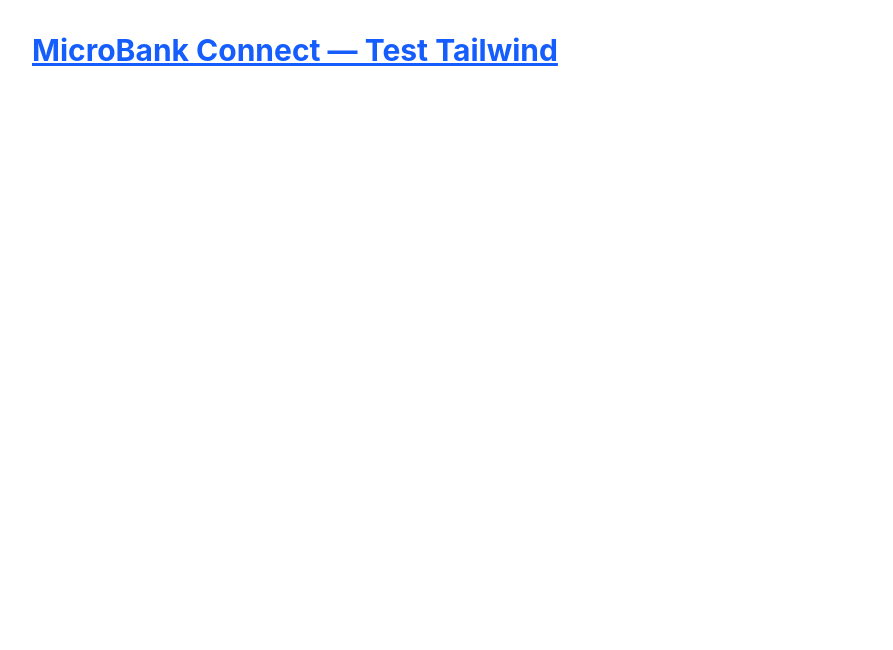
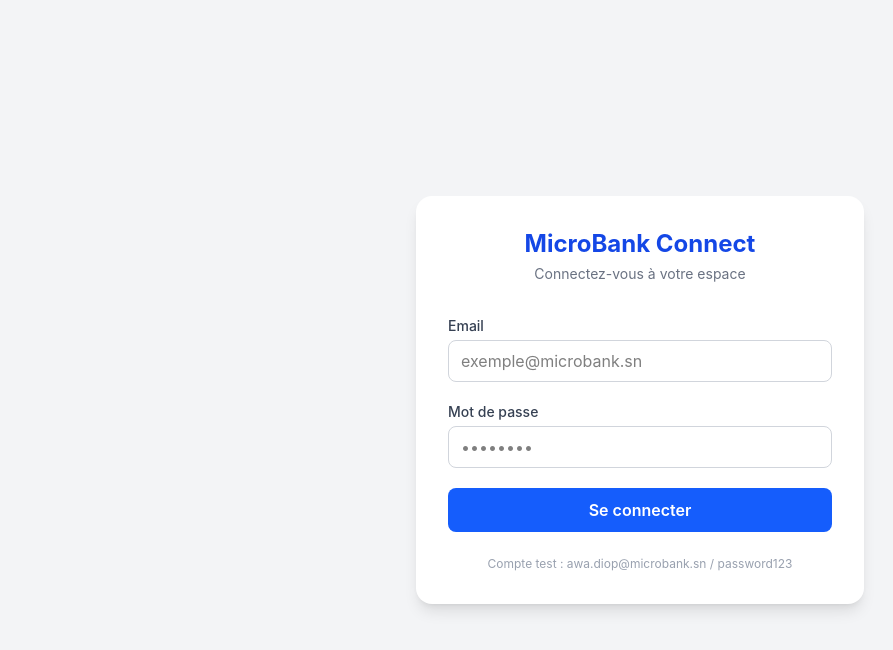
Before and after one commit to SeydinaHB/microbank-connect, an Angular app: page /auth/login in a window 1280 px wide. Before the commit this address led to /. Shown: the top 650 px of the page, without its empty margins (0-893 px from the left). Built offline with nearby package versions, Linux system fonts and the light colour scheme.

Commit message:
Implement authentication module: AuthService, guards, interceptor, login component

```diff
--- a/src/app/app.config.ts
+++ b/src/app/app.config.ts
@@ -1,12 +1,15 @@
 import { ApplicationConfig, provideBrowserGlobalErrorListeners, provideZoneChangeDetection } from '@angular/core';
 import { provideRouter } from '@angular/router';
+import { provideHttpClient, withInterceptors } from '@angular/common/http';
 
 import { routes } from './app.routes';
+import { authInterceptor } from './core/interceptors/auth.interceptor';
 
 export const appConfig: ApplicationConfig = {
   providers: [
     provideBrowserGlobalErrorListeners(),
     provideZoneChangeDetection({ eventCoalescing: true }),
-    provideRouter(routes)
+    provideRouter(routes),
+    provideHttpClient(withInterceptors([authInterceptor]))
   ]
 };
--- a/src/app/app.html
+++ b/src/app/app.html
@@ -1,3 +1 @@
-<h1 class="text-3xl font-bold text-blue-600 underline p-8">
-  MicroBank Connect — Test Tailwind
-</h1>
+<router-outlet />
--- a/src/app/app.routes.ts
+++ b/src/app/app.routes.ts
@@ -1,3 +1,25 @@
 import { Routes } from '@angular/router';
+import { authGuard } from './core/guards/auth.guard';
 
-export const routes: Routes = [];
+export const routes: Routes = [
+  {
+    path: 'auth/login',
+    loadComponent: () =>
+      import('./features/auth/login/login.component').then(m => m.LoginComponent)
+  },
+  {
+    path: 'dashboard',
+    canActivate: [authGuard],
+    loadComponent: () =>
+      import('./features/dashboard/dashboard.component').then(m => m.DashboardComponent)
+  },
+  {
+    path: '',
+    pathMatch: 'full',
+    redirectTo: 'dashboard'
+  },
+  {
+    path: '**',
+    redirectTo: 'dashboard'
+  }
+];
--- /dev/null
+++ b/src/app/core/guards/auth.guard.ts
@@ -0,0 +1,15 @@
+import { inject } from '@angular/core';
+import { CanActivateFn, Router } from '@angular/router';
+import { AuthService } from '../services/auth.service';
+
+export const authGuard: CanActivateFn = () => {
+  const authService = inject(AuthService);
+  const router = inject(Router);
+
+  if (authService.isAuthenticated()) {
+    return true;
+  }
+
+  router.navigate(['/auth/login']);
+  return false;
+};
--- /dev/null
+++ b/src/app/core/guards/role.guard.ts
@@ -0,0 +1,22 @@
+import { inject } from '@angular/core';
+import { CanActivateFn, Router } from '@angular/router';
+import { AuthService } from '../services/auth.service';
+import { Role } from '../models/user.model';
+
+export function roleGuard(allowedRoles: Role[]): CanActivateFn {
+  return () => {
+    const authService = inject(AuthService);
+    const router = inject(Router);
+
+    const userRole = authService.userRole();
+
+    if (userRole && allowedRoles.includes(userRole)) {
+      return true;
+    }
+
+    // Utilisateur connecté mais pas autorisé pour cette route -> retour au dashboard
+    // Utilisateur non connecté -> vers le login
+    router.navigate([userRole ? '/dashboard' : '/auth/login']);
+    return false;
+  };
+}
--- /dev/null
+++ b/src/app/core/interceptors/auth.interceptor.ts
@@ -0,0 +1,23 @@
+import { HttpInterceptorFn } from '@angular/common/http';
+import { inject } from '@angular/core';
+import { catchError, throwError } from 'rxjs';
+import { AuthService } from '../services/auth.service';
+
+export const authInterceptor: HttpInterceptorFn = (req, next) => {
+  const authService = inject(AuthService);
+  const token = authService.getToken();
+
+  const clonedReq = token
+    ? req.clone({ setHeaders: { Authorization: `Bearer ${token}` } })
+    : req;
+
+  return next(clonedReq).pipe(
+    catchError((error) => {
+      if (error.status === 401) {
+        authService.logout();
+      }
+      console.error('Erreur HTTP interceptée :', error.status, error.message);
+      return throwError(() => error);
+    })
+  );
+};
--- /dev/null
+++ b/src/app/core/services/auth.service.ts
@@ -0,0 +1,67 @@
+import { Injectable, signal, computed } from '@angular/core';
+import { HttpClient } from '@angular/common/http';
+import { Router } from '@angular/router';
+import { Observable, tap } from 'rxjs';
+import { User, AuthResponse, Role } from '../models/user.model';
+
+const API_URL = 'http://localhost:3001';
+const TOKEN_KEY = 'microbank_token';
+const USER_KEY = 'microbank_user';
+
+@Injectable({ providedIn: 'root' })
+export class AuthService {
+  // Signal privé contenant l'utilisateur connecté (ou null si déconnecté)
+  private currentUserSignal = signal<User | null>(this.loadUserFromStorage());
+
+  // Exposé en lecture seule aux composants
+  currentUser = this.currentUserSignal.asReadonly();
+
+  // Signals dérivés (computed) très pratiques pour les templates et les guards
+  isAuthenticated = computed(() => this.currentUserSignal() !== null);
+  userRole = computed<Role | null>(() => this.currentUserSignal()?.role ?? null);
+
+  constructor(private http: HttpClient, private router: Router) {}
+
+  login(email: string, password: string): Observable<AuthResponse> {
+    // json-server ne gère pas nativement l'auth : on simule en filtrant les users
+    return this.http
+      .get<User[]>(`${API_URL}/users?email=${email}&password=${password}`)
+      .pipe(
+        tap((users) => {
+          if (users.length === 0) {
+            throw new Error('Identifiants invalides');
+          }
+        }),
+        // On transforme le résultat en AuthResponse avec un faux token
+        // (on garde ça simple car aucun backend réel n'est requis)
+        // @ts-ignore - simplification volontaire pour le mock
+        tap((users) => {
+          const user = users[0];
+          const fakeToken = `fake-jwt-token-${user.id}-${Date.now()}`;
+          this.setSession(user, fakeToken);
+        })
+      ) as unknown as Observable<AuthResponse>;
+  }
+
+  logout(): void {
+    localStorage.removeItem(TOKEN_KEY);
+    localStorage.removeItem(USER_KEY);
+    this.currentUserSignal.set(null);
+    this.router.navigate(['/auth/login']);
+  }
+
+  getToken(): string | null {
+    return localStorage.getItem(TOKEN_KEY);
+  }
+
+  private setSession(user: User, token: string): void {
+    localStorage.setItem(TOKEN_KEY, token);
+    localStorage.setItem(USER_KEY, JSON.stringify(user));
+    this.currentUserSignal.set(user);
+  }
+
+  private loadUserFromStorage(): User | null {
+    const raw = localStorage.getItem(USER_KEY);
+    return raw ? JSON.parse(raw) : null;
+  }
+}
--- /dev/null
+++ b/src/app/features/auth/login/login.component.html
@@ -0,0 +1,64 @@
+<div class="min-h-screen flex items-center justify-center bg-gray-100 px-4">
+  <div class="w-full max-w-md bg-white rounded-2xl shadow-lg p-8">
+
+    <div class="text-center mb-8">
+      <h1 class="text-2xl font-bold text-blue-700">MicroBank Connect</h1>
+      <p class="text-gray-500 text-sm mt-1">Connectez-vous à votre espace</p>
+    </div>
+
+    <form [formGroup]="loginForm" (ngSubmit)="onSubmit()" class="space-y-5">
+
+      <!-- Email -->
+      <div>
+        <label class="block text-sm font-medium text-gray-700 mb-1">Email</label>
+        <input
+          type="email"
+          formControlName="email"
+          placeholder="exemple@microbank.sn"
+          class="w-full border border-gray-300 rounded-lg px-3 py-2 focus:outline-none focus:ring-2 focus:ring-blue-500"
+        />
+        @if (loginForm.get('email')?.invalid && loginForm.get('email')?.touched) {
+          <p class="text-red-600 text-sm mt-1">Email invalide.</p>
+        }
+      </div>
+
+      <!-- Mot de passe -->
+      <div>
+        <label class="block text-sm font-medium text-gray-700 mb-1">Mot de passe</label>
+        <input
+          type="password"
+          formControlName="password"
+          placeholder="••••••••"
+          class="w-full border border-gray-300 rounded-lg px-3 py-2 focus:outline-none focus:ring-2 focus:ring-blue-500"
+        />
+        @if (loginForm.get('password')?.invalid && loginForm.get('password')?.touched) {
+          <p class="text-red-600 text-sm mt-1">Le mot de passe doit contenir au moins 6 caractères.</p>
+        }
+      </div>
+
+      <!-- Erreur serveur -->
+      @if (errorMessage()) {
+        <p class="text-red-600 text-sm text-center">{{ errorMessage() }}</p>
+      }
+
+      <!-- Bouton -->
+      <button
+        type="submit"
+        [disabled]="isLoading()"
+        class="w-full bg-blue-600 hover:bg-blue-700 disabled:bg-blue-300 text-white font-semibold py-2.5 rounded-lg transition"
+      >
+        @if (isLoading()) {
+          Connexion en cours...
+        } @else {
+          Se connecter
+        }
+      </button>
+
+    </form>
+
+    <p class="text-xs text-gray-400 text-center mt-6">
+      Compte test : awa.diop&#64;microbank.sn / password123
+    </p>
+
+  </div>
+</div>
--- /dev/null
+++ b/src/app/features/auth/login/login.component.ts
@@ -0,0 +1,47 @@
+import { Component, signal, inject } from '@angular/core';
+import { ReactiveFormsModule, FormBuilder, Validators } from '@angular/forms';
+import { Router } from '@angular/router';
+import { AuthService } from '../../../core/services/auth.service';
+
+@Component({
+  selector: 'app-login',
+  standalone: true,
+  imports: [ReactiveFormsModule],
+  templateUrl: './login.component.html'
+})
+export class LoginComponent {
+  private fb = inject(FormBuilder);
+  private authService = inject(AuthService);
+  private router = inject(Router);
+
+  loginForm = this.fb.group({
+    email: ['', [Validators.required, Validators.email]],
+    password: ['', [Validators.required, Validators.minLength(6)]]
+  });
+
+  isLoading = signal(false);
+  errorMessage = signal<string | null>(null);
+
+  onSubmit(): void {
+    if (this.loginForm.invalid) {
+      this.loginForm.markAllAsTouched();
+      return;
+    }
+
+    this.isLoading.set(true);
+    this.errorMessage.set(null);
+
+    const { email, password } = this.loginForm.value;
+
+    this.authService.login(email!, password!).subscribe({
+      next: () => {
+        this.isLoading.set(false);
+        this.router.navigate(['/dashboard']);
+      },
+      error: () => {
+        this.isLoading.set(false);
+        this.errorMessage.set('Email ou mot de passe incorrect.');
+      }
+    });
+  }
+}
--- /dev/null
+++ b/src/app/features/dashboard/dashboard.component.ts
@@ -0,0 +1,27 @@
+import { Component, inject } from '@angular/core';
+import { AuthService } from '../../core/services/auth.service';
+
+@Component({
+  selector: 'app-dashboard',
+  standalone: true,
+  template: `
+    <div class="min-h-screen bg-gray-100 p-8">
+      <div class="bg-white rounded-2xl shadow p-6 max-w-2xl mx-auto">
+        <h1 class="text-2xl font-bold text-blue-700 mb-2">Tableau de bord</h1>
+        <p class="text-gray-600">
+          Bienvenue {{ authService.currentUser()?.prenom }} {{ authService.currentUser()?.nom }}
+          — rôle : <span class="font-semibold">{{ authService.userRole() }}</span>
+        </p>
+        <button
+          (click)="authService.logout()"
+          class="mt-6 bg-red-600 hover:bg-red-700 text-white px-4 py-2 rounded-lg text-sm"
+        >
+          Se déconnecter
+        </button>
+      </div>
+    </div>
+  `
+})
+export class DashboardComponent {
+  authService = inject(AuthService);
+}
```
